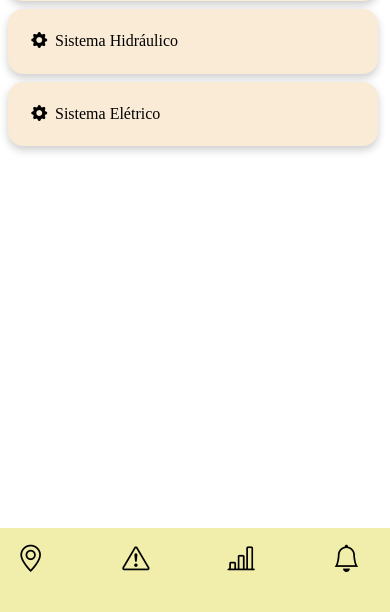
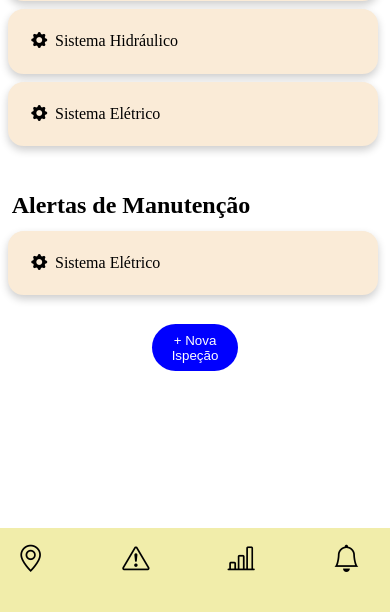
Before and after one commit to Murilo08-del/MOCKUP, a PHP site: page /html/monitoramento.html in a window 390 px wide. Shown: the part 232-844 px from the top of the page. Run offline with PHP 8.4, Linux system fonts and the light colour scheme.

Commit message:
atualiza

```diff
--- a/css/monitoramento.css
+++ b/css/monitoramento.css
@@ -11,6 +11,7 @@
         background-color: #f1edaa;
         display: flex;
         gap: 40vw;
+        width: 100%;
     }
 
     .navegacao {
@@ -51,6 +52,11 @@
         margin: 3vw;
     }
 
+    #alertas {
+        padding-top: 4vh;
+        margin: 3vw;
+    }
+
     .caixa1 {
         padding: 6vw;
         background-color: antiquewhite;
@@ -82,5 +88,25 @@
         gap: 2vw;
     }
 
+    #enviar {
+        padding: 2.5vh;
+        transition: all 0.3s ease;
+    }
+
+    #enviar:hover {
+        transform: scale(1.1);
+    }
+    .entrar {
+        margin: 0 auto;
+        color: white;
+        border-radius: 10vw;
+        width: 22vw;
+        background-color: blue;
+        border: none;
+        padding: 1vh;
+        display: flex;
+        align-items: center;
+    }
+
 
     }
--- a/html/monitoramento.html
+++ b/html/monitoramento.html
@@ -17,7 +17,7 @@
                     <i class="bi bi-arrow-left-circle-fill"></i>
                 </a>
             </section>
-            <section class="nomeR">
+            <section class="nomeR"> <!--Arrumas essa merda-->
                 <h1>Monitoramento</h1>
             </section>
         </section>
@@ -41,6 +41,17 @@
             <p>Sistema Elétrico </p>
         </div>
 
+        <section id="alertas">
+            <h1>Alertas de Manutenção</h1>
+        </section>
+        <div class="caixa3">
+            <i class="bi bi-gear-fill"></i>
+            <p>Sistema Elétrico </p>
+        </div>
+
+        <section id="enviar">
+            <button class="entrar" type="submit">  +   Nova Ispeção</button>
+        </section>
     </main>
 
     <footer>
```
Lines whose indentation alone changed are shown as unchanged.
